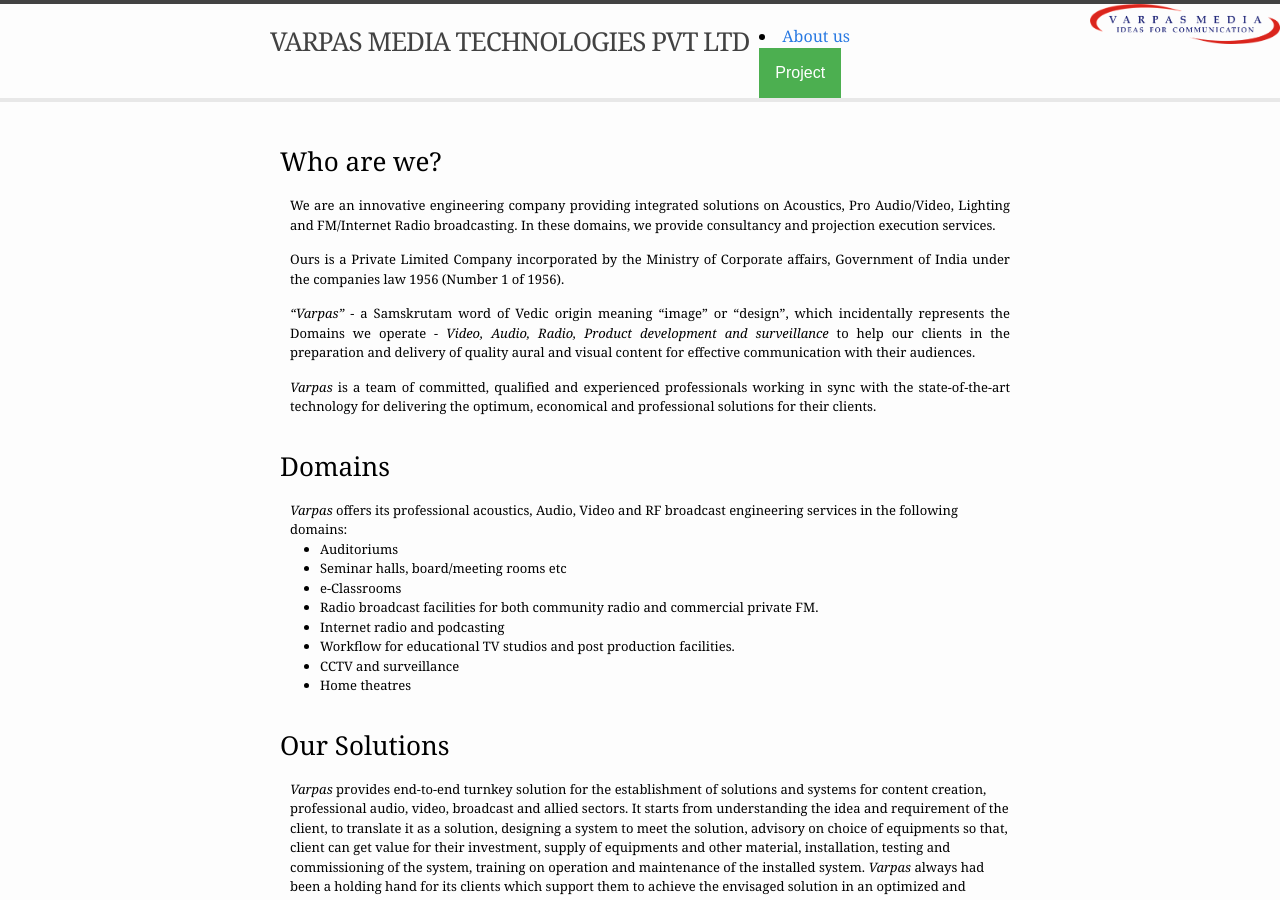
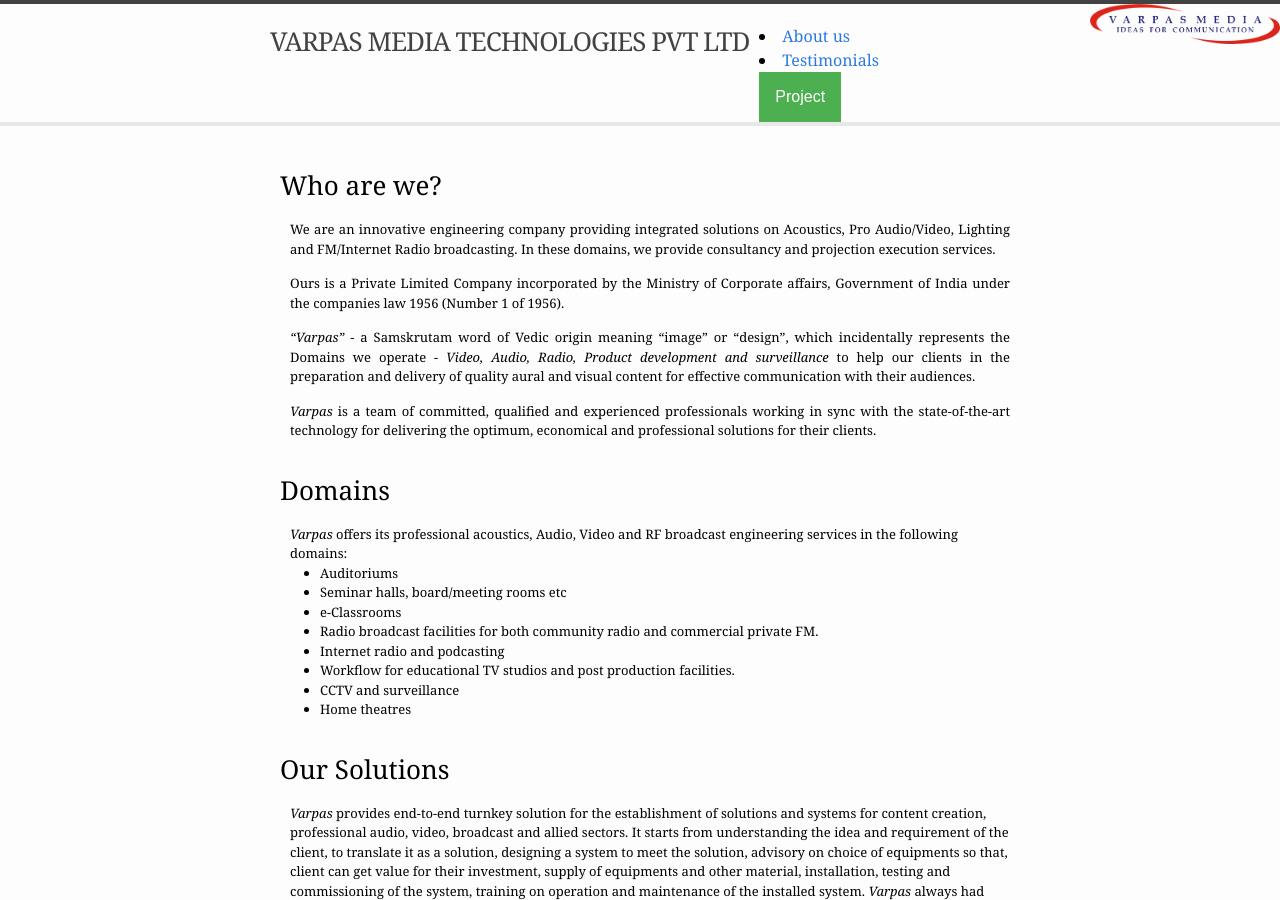
Before and after one commit to VarpasMedia/VarpasMedia.github.io, a Jekyll site: the page built from index.md, in a window 1280 px wide and 900 px high. Built offline with Jekyll 4.4.1, drawn with Linux system fonts in a browser that asks for light colours.

Commit message:
Update header.html

```diff
--- a/_includes/header.html
+++ b/_includes/header.html
@@ -72,6 +72,8 @@ div {
 
 <div class="dropdown">
    <li><a href="about">About us</a></li>
+   <li><a href="testimonials">Testimonials</a></li>
+
   <button class="dropbtn">Project</button>
   <div class="dropdown-content">
     <a href="about">About us</a>
```
